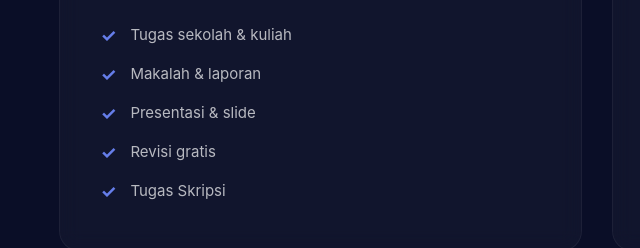
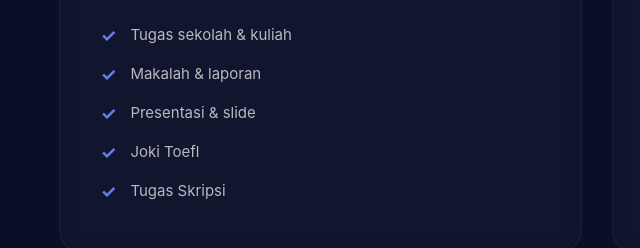
Before and after one commit to Leodionis/vyntra, a plain HTML site: page index.html in a window 1280 px wide. Shown: the part 1340-1588 px from the top of the page, 43-683 px from the left. Drawn offline with Linux system fonts and the light colour scheme.

Commit message:
index.html

```diff
--- a/index.html
+++ b/index.html
@@ -802,7 +802,7 @@
                     <li>Tugas sekolah & kuliah</li>
                     <li>Makalah & laporan</li>
                     <li>Presentasi & slide</li>
-                    <li>Revisi gratis</li>
+                    <li>Joki Toefl</li>
                     <li>Tugas Skripsi</li>
                 </ul>
             </div>
```
